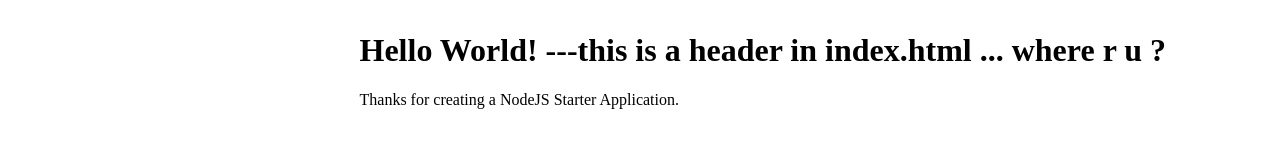
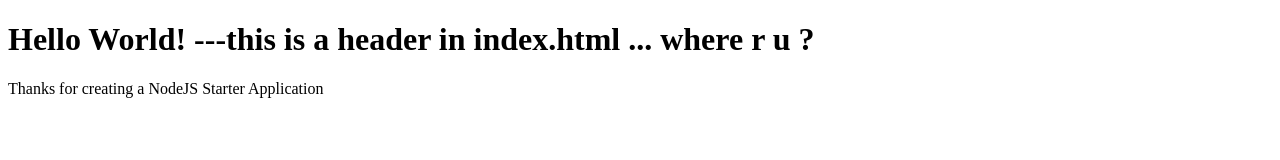
Before and after one commit to padraigUCSD/cse110-lab5, a website: page index.html in a window 1280 px wide. Drawn offline with Linux system fonts and the light colour scheme.

Commit message:
Update index.html

```diff
--- a/index.html
+++ b/index.html
@@ -7,17 +7,8 @@
   </head>
 
   <body>
-    <table>
-      <tr>
-        <td style= "width:30%;">
-          <!-- <img class = "newappIcon" src="images/newapp-icon.png"> -->
-        </td>
-        <td>
-          <h1 id="message">Hello World! ---this is a header in index.html ... where r u ? </h1>
-          <p class='description'></p> Thanks for creating a <span class = "blue">NodeJS Starter Application</span>.
-        </td>
-      </tr>
-    </table>
+    <h1 id="message">Hello World! ---this is a header in index.html ... where r u ? </h1>
+          <p class='description'></p> Thanks for creating a <span class = "blue">NodeJS Starter Application</span>
   </body>
 
 </html>
```
